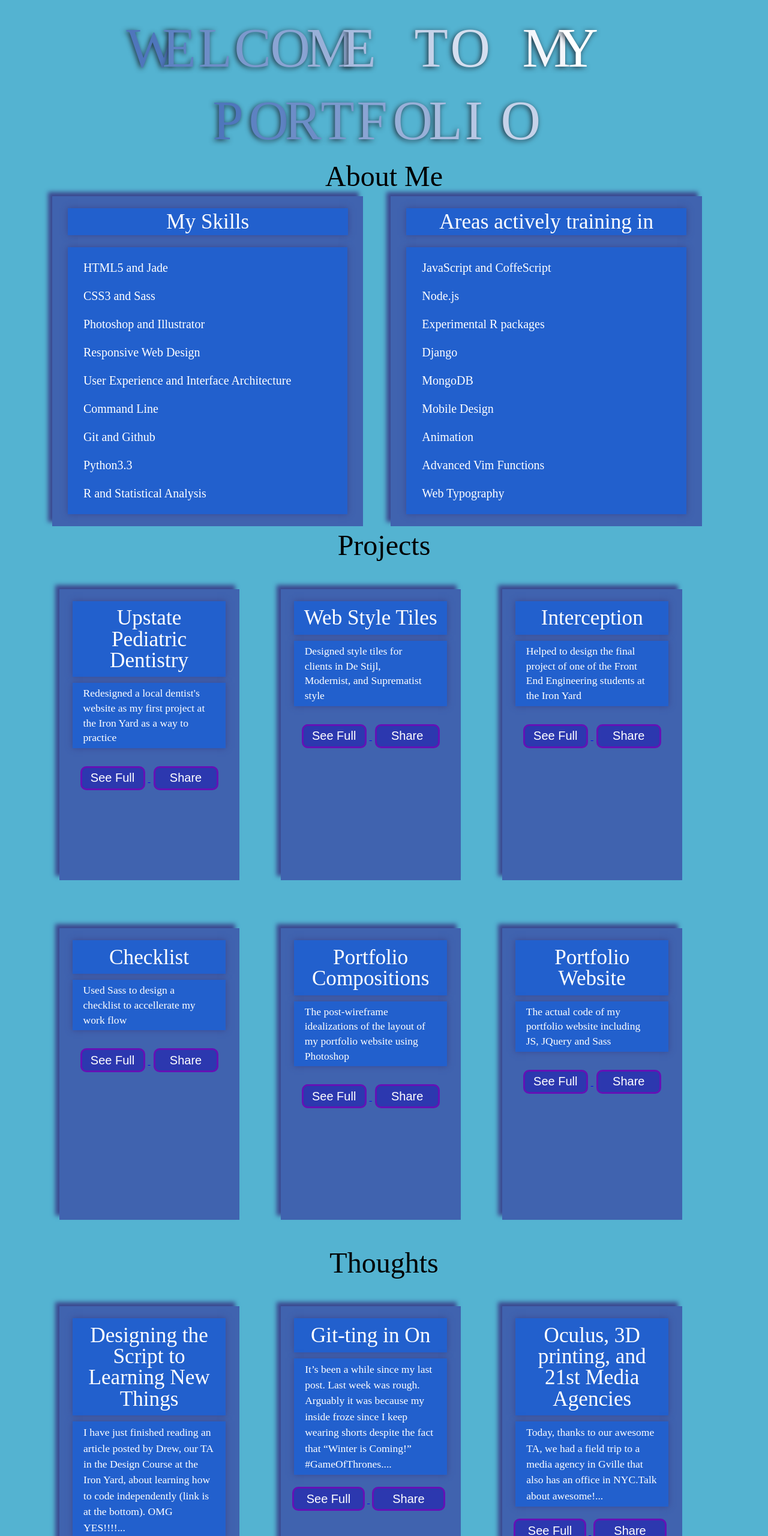
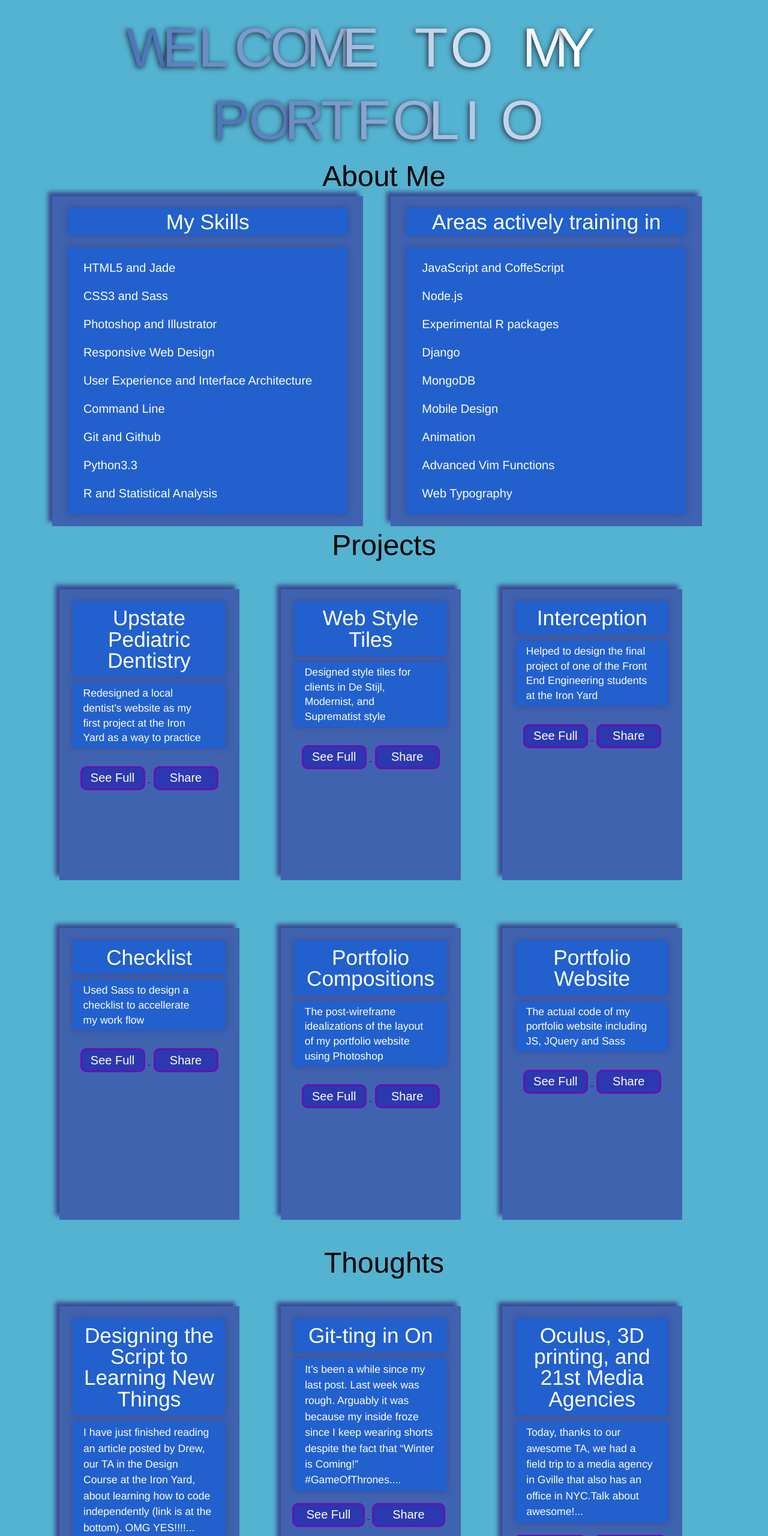
Before and after one commit to lbarberiscanoni/lbarberiscanoni.github.io, a plain HTML site: page index.html in a window 1280 px wide. Shown: the top 2560 px of the page at 60% size. Drawn offline with nearby package versions, Linux system fonts and the light colour scheme.

Commit message:
first attempt at making sure typekit works

```diff
--- a/stylesheets/stylesheet.scss
+++ b/stylesheets/stylesheet.scss
@@ -66,7 +66,7 @@ nav {
 		border: 3px solid $borders;
 		border-radius: 10px;
 		text-align: center;
-		font: $enzo;
+		font-family: $enzo;
 		font-size: 1.5em;
 		@include border-box;
 		padding: 10px 0px;
@@ -92,7 +92,7 @@ nav {
 h1 {
 	text-align: center;
 	line-height: 2.5em;
-	font: $enzo;
+	font-family: $enzo;
 	font-weight: cursive;
 
 	span {
@@ -115,7 +115,7 @@ h2 {
 	font-size: 3em;
 	line-height: 1.35em;
 	text-align: center;
-	font: $enzo;
+	font-family: $enzo;
 }
 
 h3 {
@@ -123,7 +123,7 @@ h3 {
 	font-size: 2.2em;
 	@include border-box;
 	padding: 3px;
-	font: $enzo;
+	font-family: $enzo;
 }
 
 .separator {
@@ -141,7 +141,7 @@ h3 {
 		margin: 30px auto;
 		font-size: 1.25em;
 		line-height: 1.35em;
-		font: $enzo;
+		font-family: $enzo;
 
 		li {
 			margin: 20px 0;
@@ -205,7 +205,7 @@ h3 {
 			margin: 10px;
 			@include border-box;
 			padding: 5px 0px;
-			font: $enzo;
+			font-family: $enzo;
 		}
 	}
 
@@ -325,7 +325,7 @@ h3 {
 		line-height: 1.5em;
 		background: $eyeblue;
 		@include border-box;
-		font: $enzo;
+		font-family: $enzo;
 		@include roundDropShadow;
 	}
 
```
Also changed, not shown: stylesheets/stylesheet.css, 2 other files.
